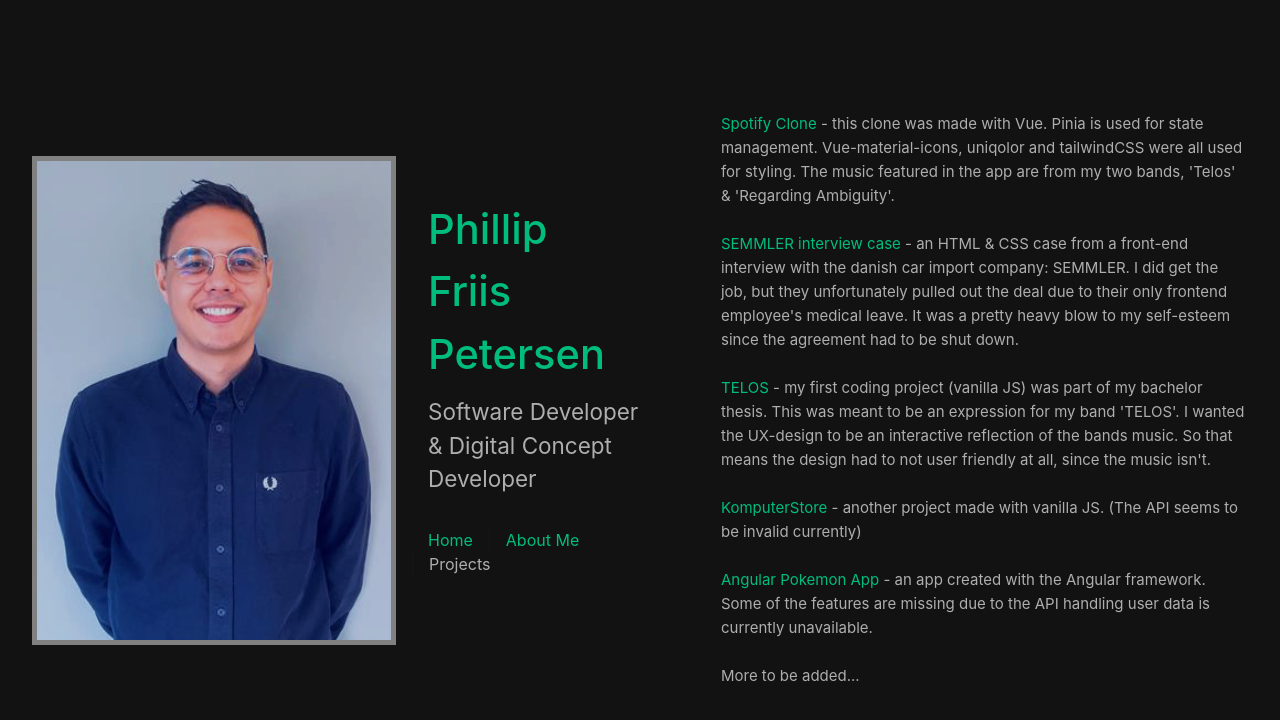
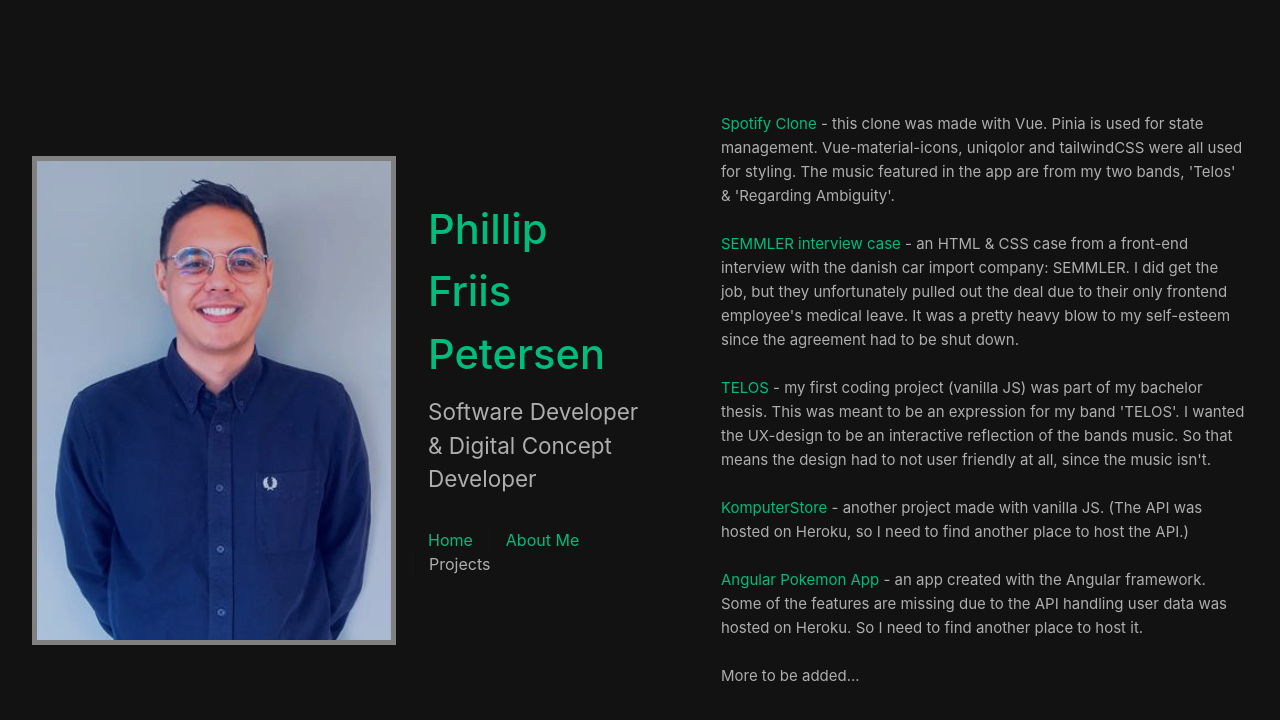
Before and after one commit to cloutphilled/portfolio, a Vue app: page /projects in a window 1280 px wide. Shown: the top 720 px of the page. Built offline with nearby package versions, Linux system fonts and the light colour scheme; what bootstrap-icons-vue would draw is missing.

Commit message:
Update ProjectsView.vue
Small update in 'about'

```diff
--- a/src/views/ProjectsView.vue
+++ b/src/views/ProjectsView.vue
@@ -7,9 +7,9 @@
         <br/>
         <p><a href="https://cloutphilled.github.io" target="_blank">TELOS</a> - my first coding project (vanilla JS) was part of my bachelor thesis. This was meant to be an expression for my band 'TELOS'. I wanted the UX-design to be an interactive reflection of the bands music. So that means the design had to not user friendly at all, since the music isn't.</p>
         <br/>
-        <p><a href="https://javascript-komputer-store.netlify.app" target="_blank">KomputerStore</a> - another project made with vanilla JS. (The API seems to be invalid currently) </p>
+        <p><a href="https://javascript-komputer-store.netlify.app" target="_blank">KomputerStore</a> - another project made with vanilla JS. (The API was hosted on Heroku, so I need to find another place to host the API.) </p>
         <br/>
-        <p><a href="https://angular-pokemon-app.netlify.app/" target="_blank">Angular Pokemon App</a> - an app created with the Angular framework. Some of the features are missing due to the API handling user data is currently unavailable. </p>
+        <p><a href="https://angular-pokemon-app.netlify.app/" target="_blank">Angular Pokemon App</a> - an app created with the Angular framework. Some of the features are missing due to the API handling user data was hosted on Heroku. So I need to find another place to host it. </p>
         <br/>
         <p>More to be added...</p>
       </section>
```
